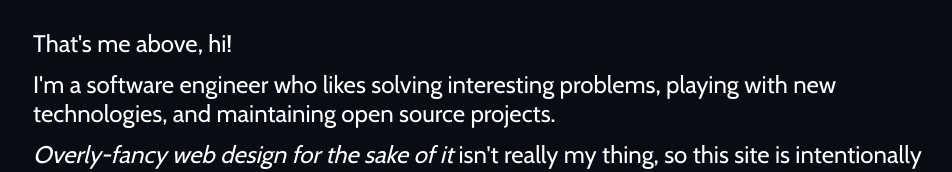
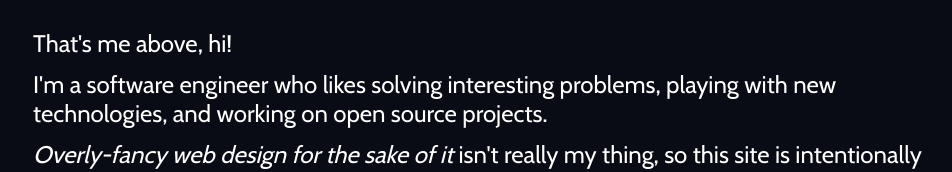
Before and after one commit to howden/howden.github.io, a Next.js app: page / in a window 1280 px wide. Shown: the part 435-607 px from the top of the page, without its empty margins (151-1103 px from the left). Built offline with nearby package versions, Linux system fonts and the light colour scheme; a web font is replaced by a local one.

Commit message:
reword (again)

```diff
--- a/pages/index.tsx
+++ b/pages/index.tsx
@@ -51,7 +51,7 @@ const Content = () => {
       <p>That&apos;s me above, hi!</p>
       <p>
         I&apos;m a software engineer who likes solving interesting problems,
-        playing with new technologies, and maintaining open source projects.
+        playing with new technologies, and working on open source projects.
       </p>
       <p>
         <em>Overly-fancy web design for the sake of it</em> isn&apos;t really my
```
